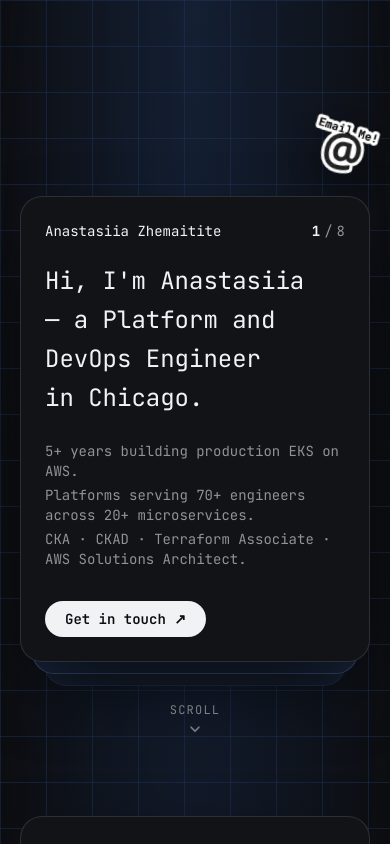
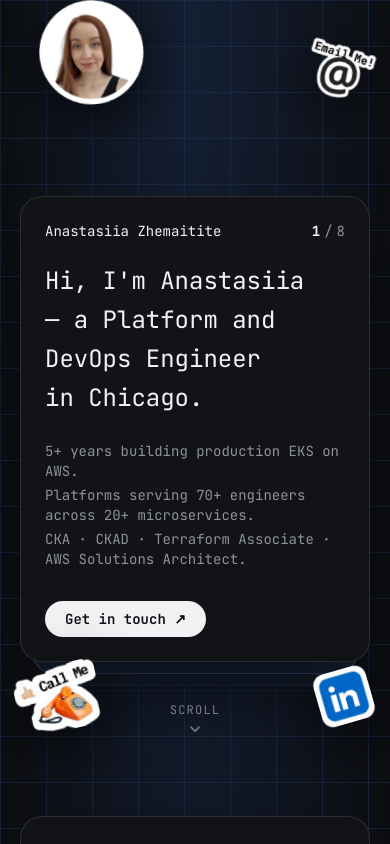
Before and after one commit to zhemaitite-anastasiia/resume, a Next.js app: page / in a window 390 px wide. Shown: the top 844 px of the page. Built offline with nearby package versions, Linux system fonts and the light colour scheme.

Commit message:
Fix mobile sticker placement (viewport-relative, above the card); move Email Me bottom-right and Call Me to screen two

```diff
--- a/components/floating-stickers.tsx
+++ b/components/floating-stickers.tsx
@@ -30,7 +30,7 @@ const stickers: Sticker[] = [
     alt: 'Portrait of the candidate',
     drift: true,
     note: 'That\'s me. Platform engineer, Chicago. I spend my days making sure other engineers never have to think about the platform.',
-    className: 'left-[9%] top-[6%] md:left-[7%] md:top-[3%]',
+    className: 'left-[4%] top-[4vh] md:left-[7%] md:top-[3%]',
     size: 232,
     mobileSize: 104,
     rot: -4,
@@ -41,7 +41,7 @@ const stickers: Sticker[] = [
     src: '/stickers/call-me.png',
     alt: 'Call me',
     href: `tel:+1${profile.phone.replace(/\D/g, '')}`,
-    className: 'bottom-[3%] right-[5%] md:bottom-auto md:left-[4%] md:right-auto md:top-[13%]',
+    className: 'left-[4%] top-[79vh] md:left-[6%] md:top-[21%]',
     size: 148,
     mobileSize: 84,
     rot: -13,
@@ -52,7 +52,7 @@ const stickers: Sticker[] = [
     src: '/stickers/email-me.png',
     alt: 'Email me',
     action: 'contact',
-    className: 'right-[3%] top-[2%] md:left-auto md:right-[5%] md:top-[5%]',
+    className: 'right-[4%] top-[5vh] md:left-auto md:right-[6%] md:top-[13%]',
     size: 112,
     mobileSize: 66,
     rot: 10,
@@ -63,7 +63,7 @@ const stickers: Sticker[] = [
     src: '/stickers/laptop.png',
     alt: 'Laptop',
     note: 'Where most of it happens. Terraform on one side, a cluster on the other, and Claude Code somewhere in between.',
-    className: 'right-[7%] top-[20%]',
+    className: 'right-[7%] top-[27%]',
     size: 168,
     rot: 13,
     delay: 1.1,
@@ -73,7 +73,7 @@ const stickers: Sticker[] = [
     src: '/stickers/dog.png',
     alt: 'Dog',
     note: 'This is my cocker spaniel. She supervises every deploy and has never once approved a Friday release.',
-    className: 'left-[7%] top-[30%]',
+    className: 'left-[7%] top-[35%]',
     size: 138,
     rot: -9,
     delay: 1.8,
@@ -83,7 +83,7 @@ const stickers: Sticker[] = [
     src: '/stickers/cka-badge.png',
     alt: 'Certified Kubernetes Administrator',
     note: 'Certified Kubernetes Administrator, May 2026. The one that actually made me read the control plane docs properly.',
-    className: 'left-[7%] top-[48%]',
+    className: 'left-[7%] top-[51%]',
     size: 140,
     rot: 8,
     delay: 0.9,
@@ -93,7 +93,7 @@ const stickers: Sticker[] = [
     src: '/stickers/plane.png',
     alt: 'Airplane',
     note: 'I keep a running list of places I haven\'t flown to yet. It gets longer faster than it gets shorter.',
-    className: 'right-[7%] top-[39%]',
+    className: 'right-[7%] top-[43%]',
     size: 158,
     rot: 15,
     delay: 2.1,
@@ -103,7 +103,7 @@ const stickers: Sticker[] = [
     src: '/stickers/linkedin.png',
     alt: 'LinkedIn',
     href: profile.linkedinUrl,
-    className: 'bottom-[3%] left-[5%] md:bottom-auto md:left-[6%] md:top-[66%]',
+    className: 'right-[5%] top-[80vh] md:left-[6%] md:right-auto md:top-[67%]',
     size: 104,
     mobileSize: 54,
     rot: -16,
@@ -114,7 +114,7 @@ const stickers: Sticker[] = [
     src: '/stickers/aws-saa.png',
     alt: 'AWS Certified Solutions Architect – Associate',
     note: 'AWS Solutions Architect – Associate, May 2026. Same month as the CKA, which I do not recommend.',
-    className: 'right-[7%] top-[57%]',
+    className: 'right-[7%] top-[59%]',
     size: 142,
     rot: -11,
     delay: 1.4,
@@ -155,7 +155,7 @@ export function FloatingStickers() {
   }, [openNote])
 
   return (
-    <div ref={layerRef} className="pointer-events-none absolute inset-0 z-0">
+    <div ref={layerRef} className="pointer-events-none absolute inset-0 z-20 md:z-0">
       {stickers.map((s) => {
         const isPhoto = s.variant === 'photo'
         const isCutout = s.variant === 'cutout'
```
